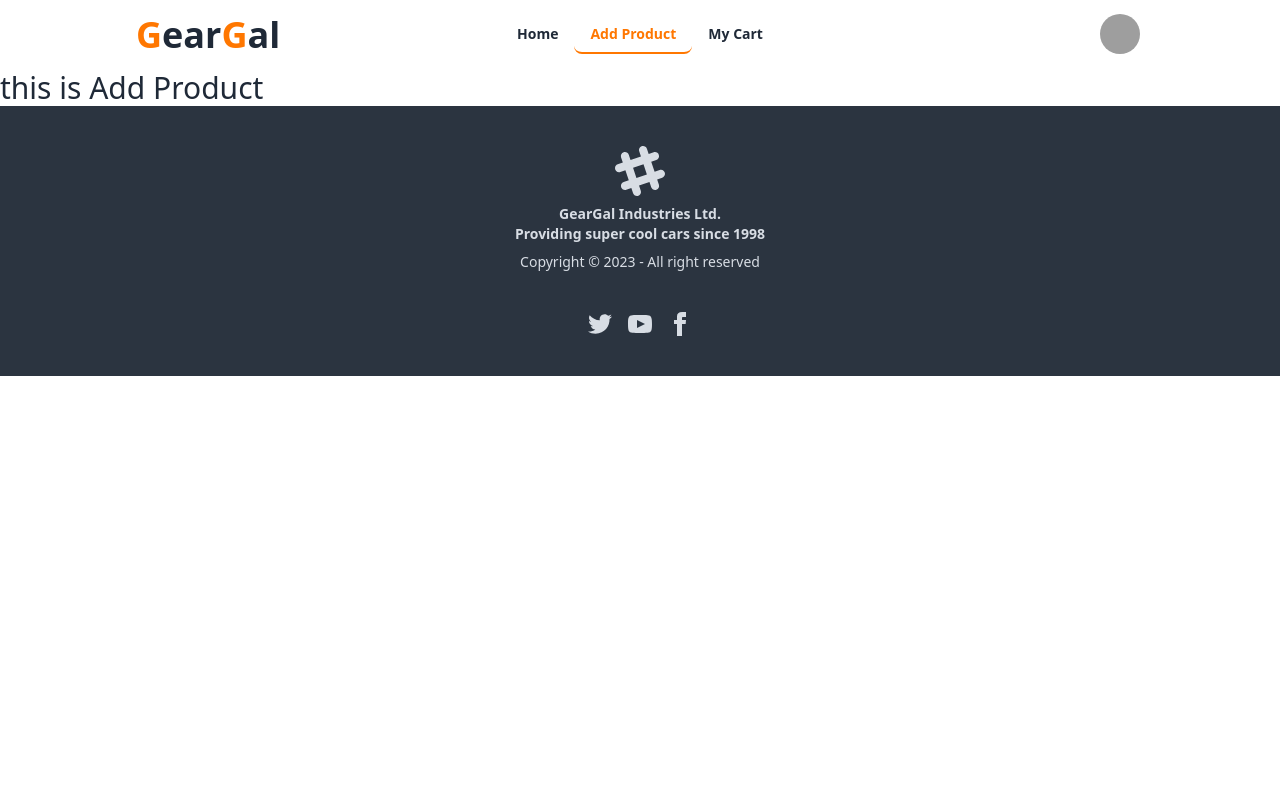
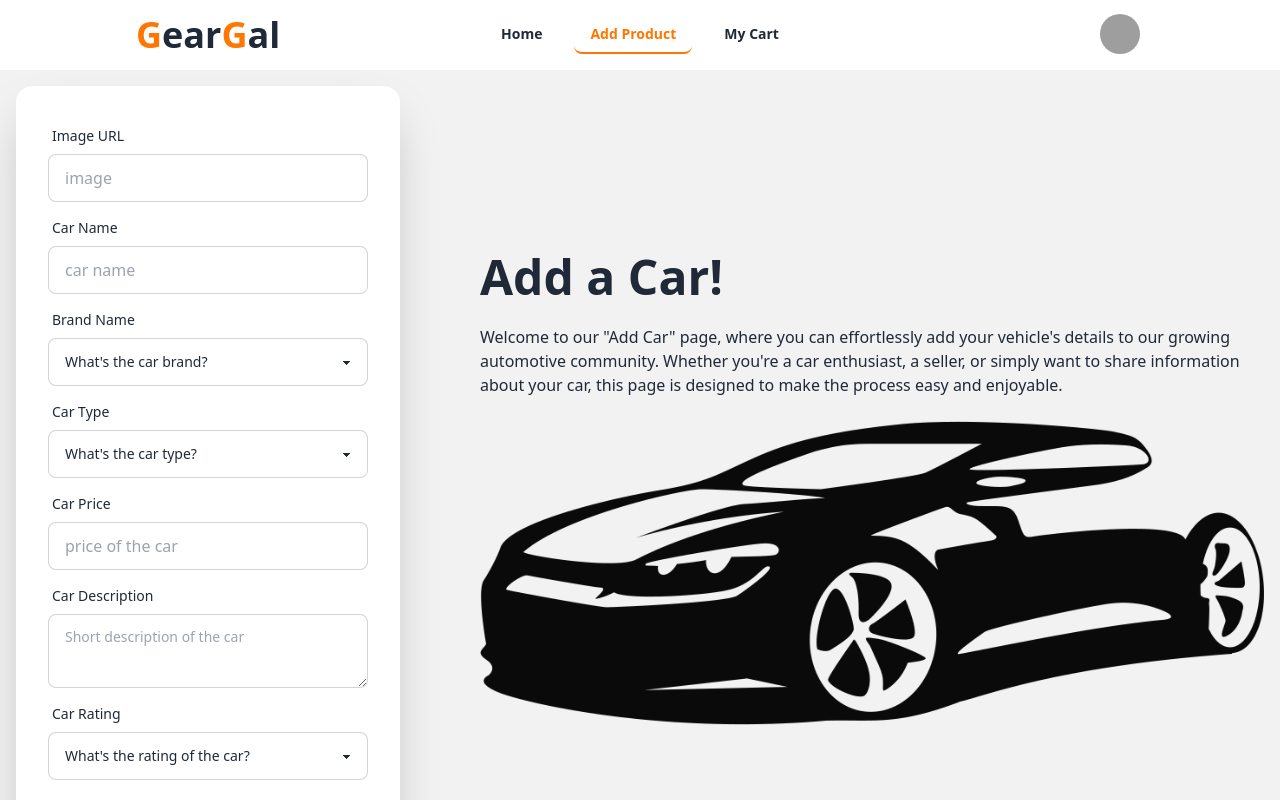
Before and after one commit to shoaib-mk2/GearGal-Client, a React (Vite) app: page /addProduct in a window 1280 px wide. Shown: the top 800 px of the page. Built offline with nearby package versions, Linux system fonts and the light colour scheme; grey boxes are pictures that could not be loaded.

Commit message:
added 'Add Product' page

```diff
--- a/src/pages/AddProduct/AddProduct.jsx
+++ b/src/pages/AddProduct/AddProduct.jsx
@@ -2,8 +2,84 @@
 
 const AddProduct = () => {
     return (
-        <div>
-            <h2 className="text-3xl">this is Add Product</h2>
+        <div className="hero min-h-screen bg-base-200">
+            <div className="hero-content gap-20 flex-col lg:flex-row-reverse">
+                <div className="text-center lg:text-left">
+                    <h1 className="text-5xl font-bold">Add a Car!</h1>
+                    <p className="py-6">Welcome to our "Add Car" page, where you can effortlessly add your vehicle's details to our growing automotive community. Whether you're a car enthusiast, a seller, or simply want to share information about your car, this page is designed to make the process easy and enjoyable.</p>
+                    <img src="/addCar.png" alt="" />
+                </div>
+                <div className="card flex-shrink-0 w-full max-w-sm shadow-2xl bg-base-100">
+                    <form className="card-body">
+                        <div className="form-control">
+                            <label className="label">
+                                <span className="label-text">Image URL</span>
+                            </label>
+                            <input type="text" name="image" placeholder="image" className="input input-bordered" required />
+                        </div>
+                        <div className="form-control">
+                            <label className="label">
+                                <span className="label-text">Car Name</span>
+                            </label>
+                            <input type="text" name="name" placeholder="car name" className="input input-bordered" required />
+                        </div>
+                        <div className="form-control">
+                            <label className="label">
+                                <span className="label-text">Brand Name</span>
+                            </label>
+                            <select className="select select-bordered w-full max-w-xs">
+                                <option disabled selected>What's the car brand?</option>
+                                <option>bmw</option>
+                                <option>ferrari</option>
+                                <option>ford</option>
+                                <option>audi</option>
+                                <option>porsche</option>
+                                <option>mercedes</option>
+                            </select>
+                        </div>
+                        <div className="form-control">
+                            <label className="label">
+                                <span className="label-text">Car Type</span>
+                            </label>
+                            <select className="select select-bordered w-full max-w-xs">
+                                <option disabled selected>What's the car type?</option>
+                                <option>luxury</option>
+                                <option>sport</option>
+                                <option>suv</option>
+                                <option>sedan</option>
+                            </select>
+                        </div>
+                        <div className="form-control">
+                            <label className="label">
+                                <span className="label-text">Car Price</span>
+                            </label>
+                            <input type="number" name="price" placeholder="price of the car" className="input input-bordered" required />
+                        </div>
+                        <div className="form-control">
+                            <label className="label">
+                                <span className="label-text">Car Description</span>
+                            </label>
+                            <textarea className="textarea textarea-bordered" name="description" placeholder="Short description of the car"></textarea>
+                        </div>
+                        <div className="form-control">
+                            <label className="label">
+                                <span className="label-text">Car Rating</span>
+                            </label>
+                            <select className="select select-bordered w-full max-w-xs">
+                                <option disabled selected>What's the rating of the car?</option>
+                                <option>5</option>
+                                <option>4</option>
+                                <option>3</option>
+                                <option>2</option>
+                                <option>1</option>
+                            </select>
+                        </div>
+                        <div className="form-control mt-6">
+                            <button className="btn bg-[#ff7700] text-white font-bold hover:text-black">Add this car</button>
+                        </div>
+                    </form>
+                </div>
+            </div>
         </div>
     );
 };
--- a/src/pages/Navbar/Navbar.jsx
+++ b/src/pages/Navbar/Navbar.jsx
@@ -47,7 +47,7 @@ const Navbar = () => {
                 <NavLink to="/" className="text-2xl md:text-4xl font-extrabold"><span className="text-[#ff7700]">G</span>ear<span className="text-[#ff7700]">G</span>al</NavLink>
             </div>
             <div className="navbar-center hidden lg:flex">
-                <ul className="menu menu-horizontal px-1">
+                <ul className="menu menu-horizontal px-1 gap-4">
                     {navLinks}
                 </ul>
             </div>
```
Also changed, not shown: public/addCar.png (added).
